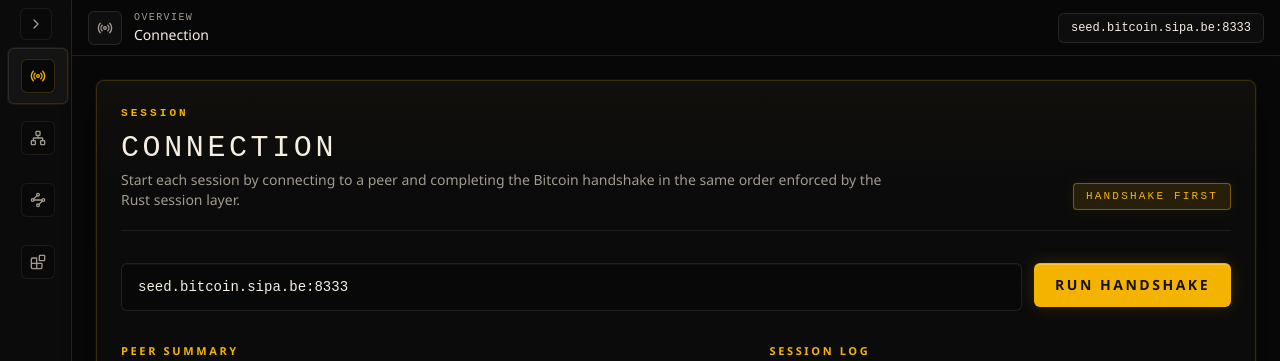
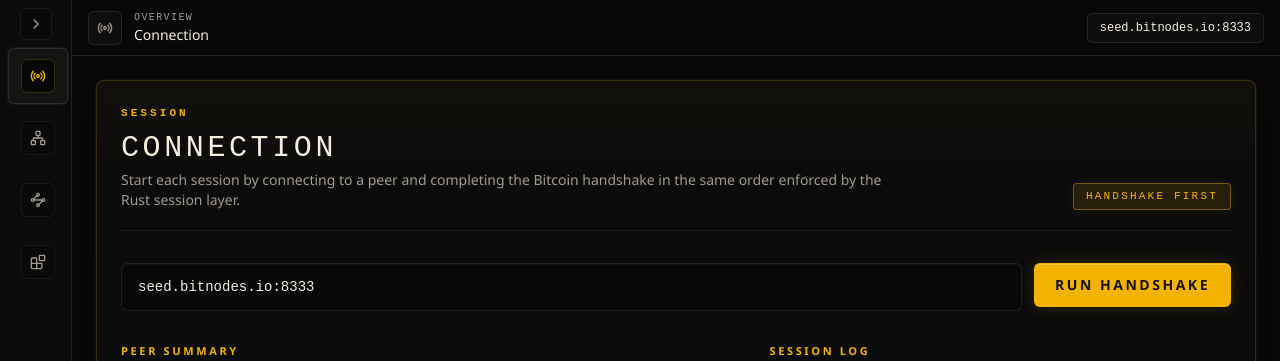
Before and after one commit to iamseki/btc-network, a React (Vite) app in the folder apps/web/: page / in a window 1280 px wide. Shown: the top 361 px of the page. Built offline with nearby package versions, Linux system fonts and the light colour scheme.

Commit message:
feat: default dns seeder node should be from bitnodes.io

```diff
--- a/apps/web/src/App.tsx
+++ b/apps/web/src/App.tsx
@@ -28,7 +28,7 @@ import type {
   UiLogEvent,
 } from "./lib/api/types";
 
-const defaultNode = "seed.bitcoin.sipa.be:8333";
+const defaultNode = "seed.bitnodes.io:8333";
 const sampleBlockHash =
   "000000000019d6689c085ae165831e934ff763ae46a2a6c172b3f1b60a8ce26f";
 
```
Also changed, not shown: 1 other file (tests, documents, lock files or other folders).
